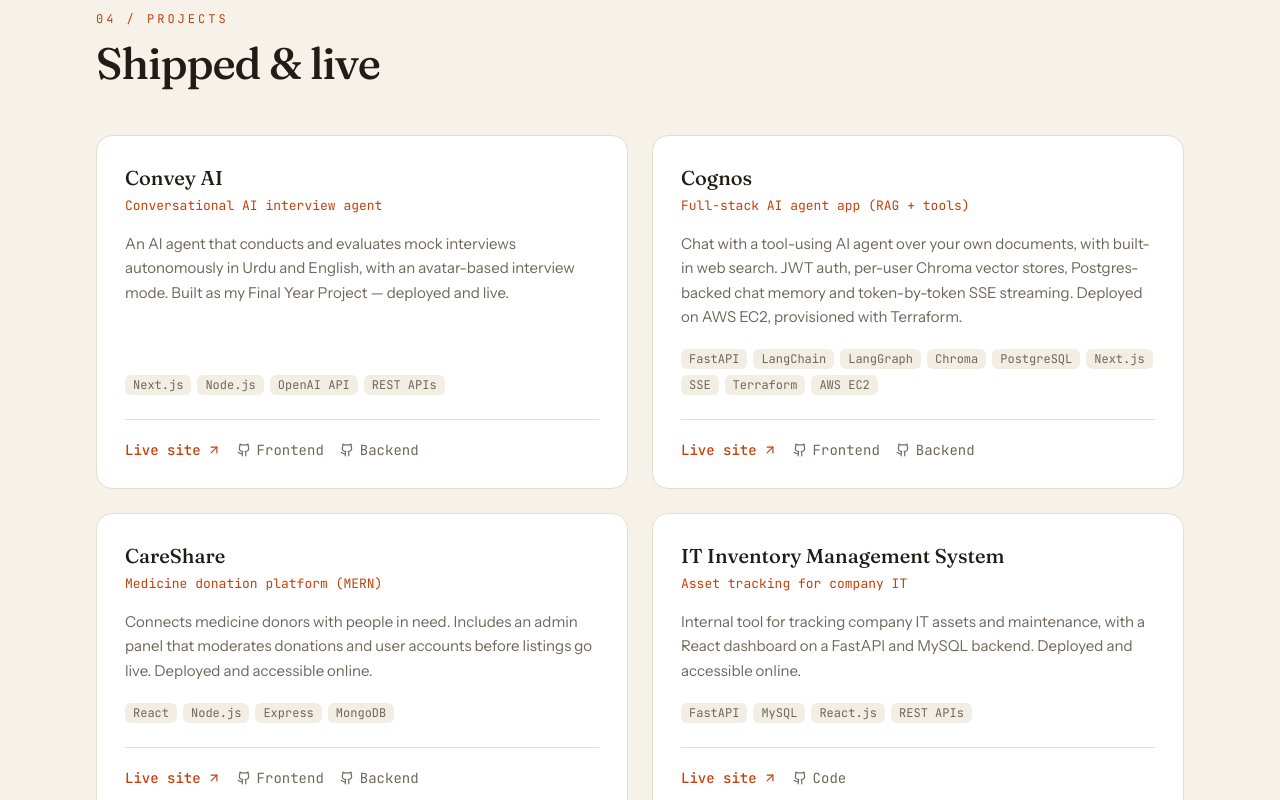
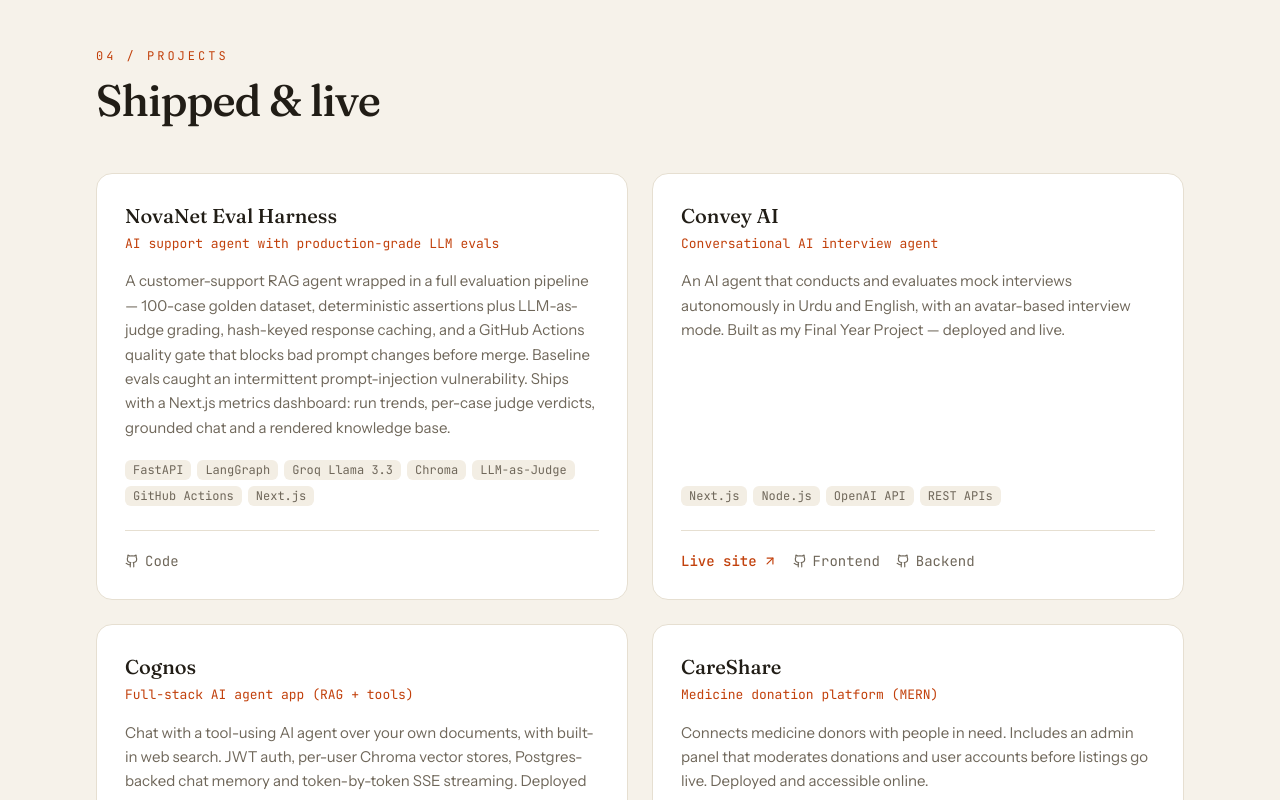
Before and after one commit to ahmedraza-96/ahmed-portfolio, a Next.js app: page / in a window 1280 px wide. Shown: the part 3229-4029 px from the top of the page. Built offline with nearby package versions, Linux system fonts and the light colour scheme.

Commit message:
Add NovaNet Eval Harness project, LLM evals skills, updated resume

```diff
--- a/src/data/portfolio.ts
+++ b/src/data/portfolio.ts
@@ -152,6 +152,8 @@
       "RAG Pipelines",
       "AI Agents",
       "Tool Use / Function Calling",
+      "LLM Evals (LLM-as-Judge)",
+      "CI Quality Gates",
       "Chroma",
       "Qdrant",
       "FAISS",
@@ -222,6 +224,23 @@
 /* ── Projects ───────────────────────────────────────────────────────────── */
 
 export const projects: Project[] = [
+  {
+    name: "NovaNet Eval Harness",
+    tagline: "AI support agent with production-grade LLM evals",
+    description:
+      "A customer-support RAG agent wrapped in a full evaluation pipeline — 100-case golden dataset, deterministic assertions plus LLM-as-judge grading, hash-keyed response caching, and a GitHub Actions quality gate that blocks bad prompt changes before merge. Baseline evals caught an intermittent prompt-injection vulnerability. Ships with a Next.js metrics dashboard: run trends, per-case judge verdicts, grounded chat and a rendered knowledge base.",
+    tech: [
+      "FastAPI",
+      "LangGraph",
+      "Groq Llama 3.3",
+      "Chroma",
+      "LLM-as-Judge",
+      "GitHub Actions",
+      "Next.js",
+    ],
+    repoUrl: "https://github.com/ahmedraza-96/ai-support-eval",
+    featured: true,
+  },
   {
     name: "Convey AI",
     tagline: "Conversational AI interview agent",
```
Also changed, not shown: 1 other file (tests, documents, lock files or other folders).
